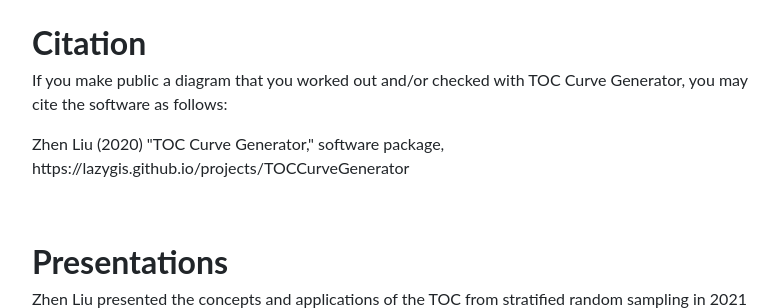
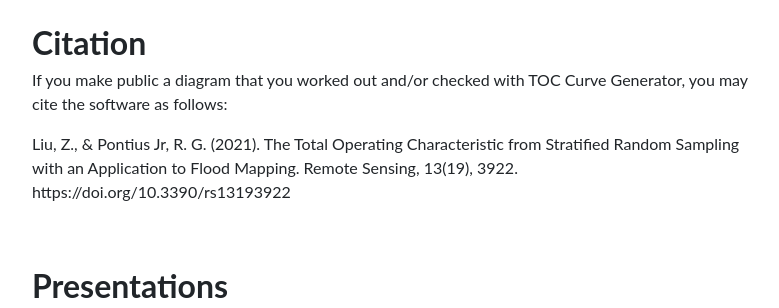
Before and after one commit to lazygis/lazygis.github.io, a website: page projects/TOCCurveGenerator.html in a window 1280 px wide. Shown: the part 1220-1528 px from the top of the page, without its empty margins (243-1022 px from the left). Drawn offline with nearby package versions, Linux system fonts and the light colour scheme; files that its build step writes are made by us from their sources.

Commit message:
change the citation for TOC generator

```diff
--- a/projects/TOCCurveGenerator.html
+++ b/projects/TOCCurveGenerator.html
@@ -90,7 +90,7 @@
                     <div class="col-lg-8 mx-auto">
                         <h2 class="font-weight-bold">Citation</h2>
                         <p>If you make public a diagram that you worked out and/or checked with TOC Curve Generator, you may cite the software as follows:</p>
-                        <p>Zhen Liu (2020) "TOC Curve Generator," software package, https://lazygis.github.io/projects/TOCCurveGenerator</p>
+                        <p>Liu, Z., & Pontius Jr, R. G. (2021). The Total Operating Characteristic from Stratified Random Sampling with an Application to Flood Mapping. Remote Sensing, 13(19), 3922. https://doi.org/10.3390/rs13193922</p>
                     </div>
                 </div>
             </section>
```
